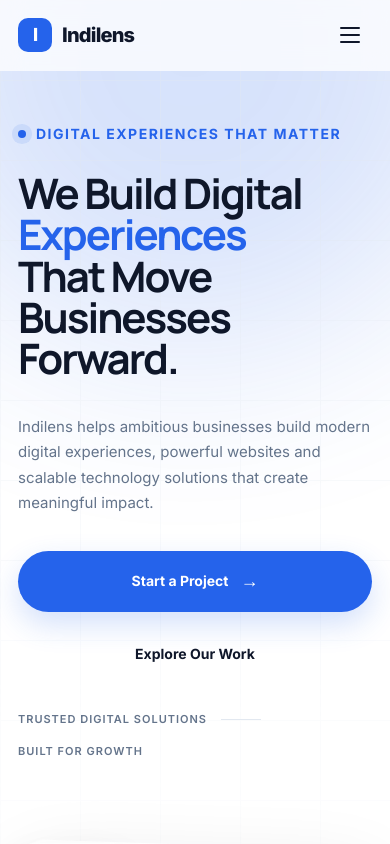
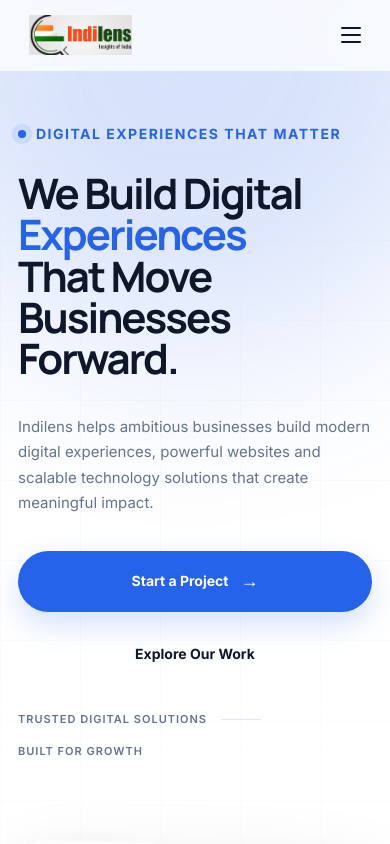
Before and after one commit to Rubul2024/indilens-website, a React (Vite) app in the folder client/: page / in a window 390 px wide. Shown: the top 844 px of the page. Built offline with nearby package versions, Linux system fonts and the light colour scheme; no server answers.

Commit message:
Add original Indilens logo to navbar and footer

```diff
--- a/client/src/components/Footer.jsx
+++ b/client/src/components/Footer.jsx
@@ -27,9 +27,10 @@ const Footer = () => {
         ======================================== */}
 
         <div className="footer-brand-section">
+
           <div className="footer-brand">
             <Link to="/" className="footer-logo">
-              INDILENS
+              Indilens Web Solutions
             </Link>
 
             <p className="footer-description">
--- a/client/src/components/Navbar.css
+++ b/client/src/components/Navbar.css
@@ -1,6 +1,7 @@
 /* ========================================
    INDILENS MODERN NAVBAR
 ======================================== */
+
 
 /* ========================================
    NAVBAR
@@ -10,7 +11,6 @@
   position: fixed;
 
   top: 0;
-
   left: 0;
 
   width: 100%;
@@ -20,13 +20,16 @@
   background: rgba(255, 255, 255, 0.75);
 
   backdrop-filter: blur(12px);
-
   -webkit-backdrop-filter: blur(12px);
 
   border-bottom: 1px solid transparent;
 
-  transition: all 0.3s ease;
+  transition:
+    background 0.3s ease,
+    border-color 0.3s ease,
+    box-shadow 0.3s ease;
 }
+
 
 /* ========================================
    SCROLLED NAVBAR
@@ -37,8 +40,10 @@
 
   border-bottom: 1px solid var(--border);
 
-  box-shadow: 0 8px 30px rgba(15, 23, 42, 0.06);
+  box-shadow:
+    0 8px 30px rgba(15, 23, 42, 0.06);
 }
+
 
 /* ========================================
    NAVBAR CONTAINER
@@ -56,55 +61,55 @@
   gap: 40px;
 }
 
+
 /* ========================================
-   LOGO
+   ORIGINAL COMPANY LOGO
 ======================================== */
 
 .navbar-logo {
-  display: flex;
+  display: inline-flex;
 
   align-items: center;
 
-  gap: 10px;
-
-  color: var(--text-primary);
+  flex-shrink: 0;
 
   text-decoration: none;
 
-  flex-shrink: 0;
+  line-height: 0;
 }
 
-.logo-mark {
-  width: 38px;
 
-  height: 38px;
+/* ========================================
+   LOGO IMAGE
+======================================== */
 
-  display: flex;
+.navbar-logo-image {
+  display: block;
 
-  align-items: center;
+  width: 150px;
 
-  justify-content: center;
+  height: auto;
 
-  border-radius: 10px;
+  max-height: 48px;
 
-  background: var(--primary);
+  object-fit: contain;
 
-  color: var(--white);
-
-  font-size: 20px;
-
-  font-weight: 800;
-
-  letter-spacing: -1px;
+  transition:
+    transform 0.25s ease,
+    opacity 0.25s ease;
 }
 
-.logo-text {
-  font-size: 22px;
 
-  font-weight: 800;
+/* ========================================
+   LOGO HOVER
+======================================== */
 
-  letter-spacing: -0.8px;
+.navbar-logo:hover .navbar-logo-image {
+  transform: translateY(-1px);
+
+  opacity: 0.95;
 }
+
 
 /* ========================================
    DESKTOP NAVIGATION
@@ -119,6 +124,11 @@
 
   margin-left: auto;
 }
+
+
+/* ========================================
+   NAVIGATION LINK
+======================================== */
 
 .nav-link {
   position: relative;
@@ -136,13 +146,28 @@
   transition: color 0.3s ease;
 }
 
+
+/* ========================================
+   NAVIGATION HOVER
+======================================== */
+
 .nav-link:hover {
   color: var(--primary);
 }
 
+
+/* ========================================
+   ACTIVE NAVIGATION
+======================================== */
+
 .nav-link.active {
   color: var(--primary);
 }
+
+
+/* ========================================
+   ACTIVE DOT
+======================================== */
 
 .nav-link.active::after {
   content: "";
@@ -163,6 +188,7 @@
 
   transform: translateX(-50%);
 }
+
 
 /* ========================================
    DESKTOP CTA
@@ -191,8 +217,16 @@
 
   white-space: nowrap;
 
-  transition: all 0.3s ease;
+  transition:
+    transform 0.3s ease,
+    box-shadow 0.3s ease,
+    background 0.3s ease;
 }
+
+
+/* ========================================
+   CTA ARROW
+======================================== */
 
 .navbar-cta span {
   font-size: 17px;
@@ -200,15 +234,27 @@
   transition: transform 0.3s ease;
 }
 
+
+/* ========================================
+   CTA HOVER
+======================================== */
+
 .navbar-cta:hover {
   transform: translateY(-2px);
 
-  box-shadow: 0 10px 25px rgba(37, 99, 235, 0.25);
+  box-shadow:
+    0 10px 25px rgba(37, 99, 235, 0.25);
 }
+
+
+/* ========================================
+   CTA ARROW HOVER
+======================================== */
 
 .navbar-cta:hover span {
   transform: translateX(4px);
 }
+
 
 /* ========================================
    MOBILE MENU BUTTON
@@ -240,6 +286,11 @@
   gap: 5px;
 }
 
+
+/* ========================================
+   HAMBURGER LINES
+======================================== */
+
 .mobile-menu-button span {
   width: 20px;
 
@@ -249,8 +300,11 @@
 
   background: var(--text-primary);
 
-  transition: all 0.3s ease;
+  transition:
+    transform 0.3s ease,
+    opacity 0.3s ease;
 }
+
 
 /* ========================================
    HAMBURGER → X
@@ -268,6 +322,7 @@
   transform: translateY(-7px) rotate(-45deg);
 }
 
+
 /* ========================================
    MOBILE MENU
 ======================================== */
@@ -276,11 +331,13 @@
   display: none;
 }
 
+
 /* ========================================
-   MOBILE RESPONSIVE
+   TABLET / SMALL DESKTOP
 ======================================== */
 
 @media (max-width: 1050px) {
+
   .desktop-nav {
     gap: 20px;
   }
@@ -292,17 +349,35 @@
   .navbar-container {
     gap: 20px;
   }
+
+  .navbar-logo-image {
+    width: 140px;
+  }
 }
 
+
+/* ========================================
+   MOBILE NAVIGATION
+======================================== */
+
 @media (max-width: 900px) {
+
+  /* Hide desktop navigation */
+
   .desktop-nav,
   .navbar-cta {
     display: none;
   }
 
+
+  /* Show hamburger */
+
   .mobile-menu-button {
     display: flex;
   }
+
+
+  /* Mobile menu */
 
   .mobile-menu {
     position: fixed;
@@ -329,10 +404,16 @@
 
     transform: translateY(-20px);
 
-    transition: all 0.3s ease;
+    transition:
+      opacity 0.3s ease,
+      visibility 0.3s ease,
+      transform 0.3s ease;
 
     overflow-y: auto;
   }
+
+
+  /* Open mobile menu */
 
   .mobile-menu-open {
     opacity: 1;
@@ -341,6 +422,9 @@
 
     transform: translateY(0);
   }
+
+
+  /* Mobile menu inner */
 
   .mobile-menu-inner {
     display: flex;
@@ -351,6 +435,9 @@
 
     padding: 30px 20px 50px;
   }
+
+
+  /* Mobile navigation link */
 
   .mobile-nav-link {
     padding: 16px 0;
@@ -370,10 +457,16 @@
     transition: color 0.3s ease;
   }
 
+
+  /* Mobile link hover */
+
   .mobile-nav-link:hover,
   .mobile-nav-link.active {
     color: var(--primary);
   }
+
+
+  /* Mobile CTA */
 
   .mobile-menu-cta {
     display: flex;
@@ -399,25 +492,63 @@
     font-weight: 700;
 
     text-decoration: none;
+
+    transition:
+      transform 0.3s ease,
+      box-shadow 0.3s ease;
+  }
+
+
+  /* Mobile CTA hover */
+
+  .mobile-menu-cta:hover {
+    transform: translateY(-2px);
+
+    box-shadow:
+      0 10px 25px rgba(37, 99, 235, 0.2);
+  }
+
+
+  /* Mobile logo */
+
+  .navbar-logo-image {
+    width: 140px;
+
+    max-height: 44px;
   }
 }
 
+
+/* ========================================
+   SMALL MOBILE
+======================================== */
+
 @media (max-width: 500px) {
+
   .navbar-container {
     min-height: 70px;
   }
 
-  .logo-mark {
-    width: 34px;
 
-    height: 34px;
+  /* Smaller logo */
 
-    font-size: 18px;
+  .navbar-logo-image {
+    width: 125px;
+
+    max-height: 40px;
   }
 
-  .logo-text {
-    font-size: 20px;
+
+  /* Smaller menu button */
+
+  .mobile-menu-button {
+    width: 42px;
+
+    height: 42px;
   }
+
+
+  /* Mobile menu */
 
   .mobile-menu {
     top: 70px;
@@ -425,7 +556,37 @@
     height: calc(100vh - 70px);
   }
 
+
+  /* Mobile links */
+
   .mobile-nav-link {
-    font-size: 21px;
+    font-size: 20px;
+  }
+
+
+  /* Mobile menu padding */
+
+  .mobile-menu-inner {
+    padding: 25px 18px 45px;
   }
 }
+
+
+/* ========================================
+   EXTRA SMALL DEVICES
+======================================== */
+
+@media (max-width: 360px) {
+
+  .navbar-logo-image {
+    width: 115px;
+
+    max-height: 36px;
+  }
+
+  .mobile-menu-button {
+    width: 40px;
+
+    height: 40px;
+  }
+}
--- a/client/src/components/Navbar.jsx
+++ b/client/src/components/Navbar.jsx
@@ -60,9 +60,11 @@ const Navbar = () => {
         ======================================== */}
 
         <Link to="/" className="navbar-logo" onClick={closeMenu}>
-          <span className="logo-mark">I</span>
-
-          <span className="logo-text">Indilens</span>
+          <img
+            src="/images/indilens-logo.png"
+            alt="Indilens"
+            className="navbar-logo-image"
+          />
         </Link>
 
         {/* ========================================
```
Also changed, not shown: client/public/images/indilens-logo.png (added).
